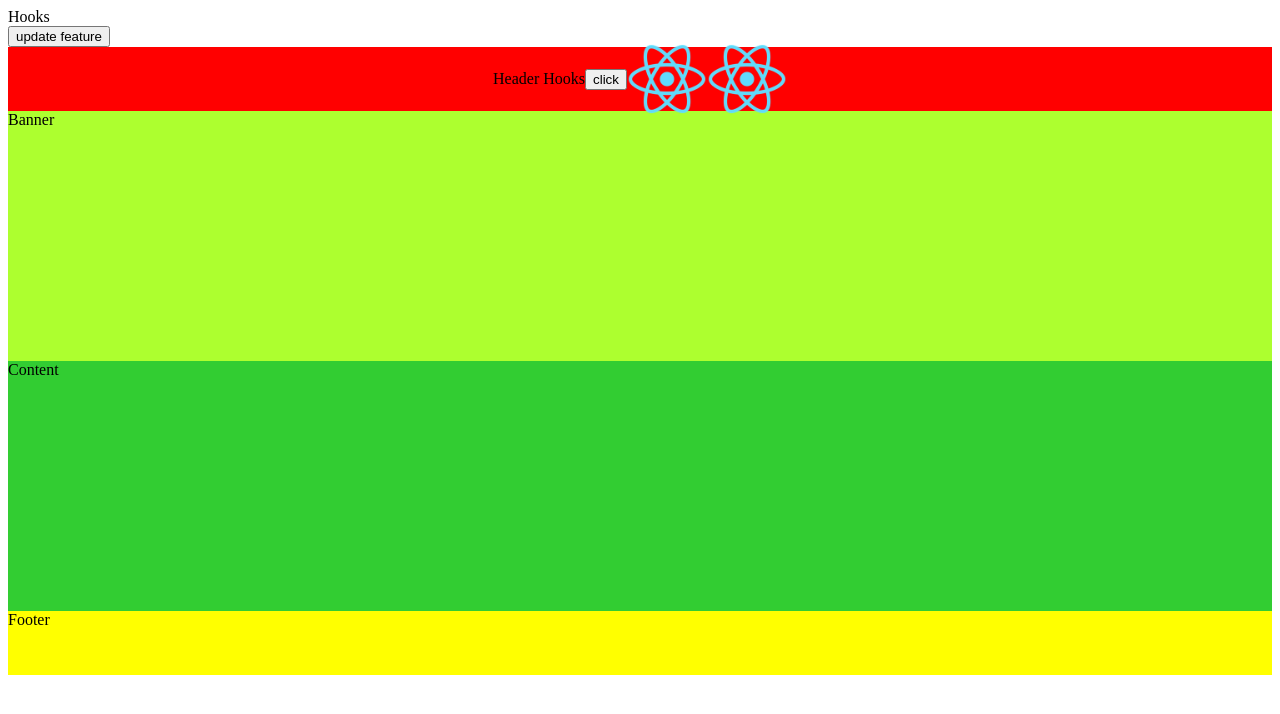
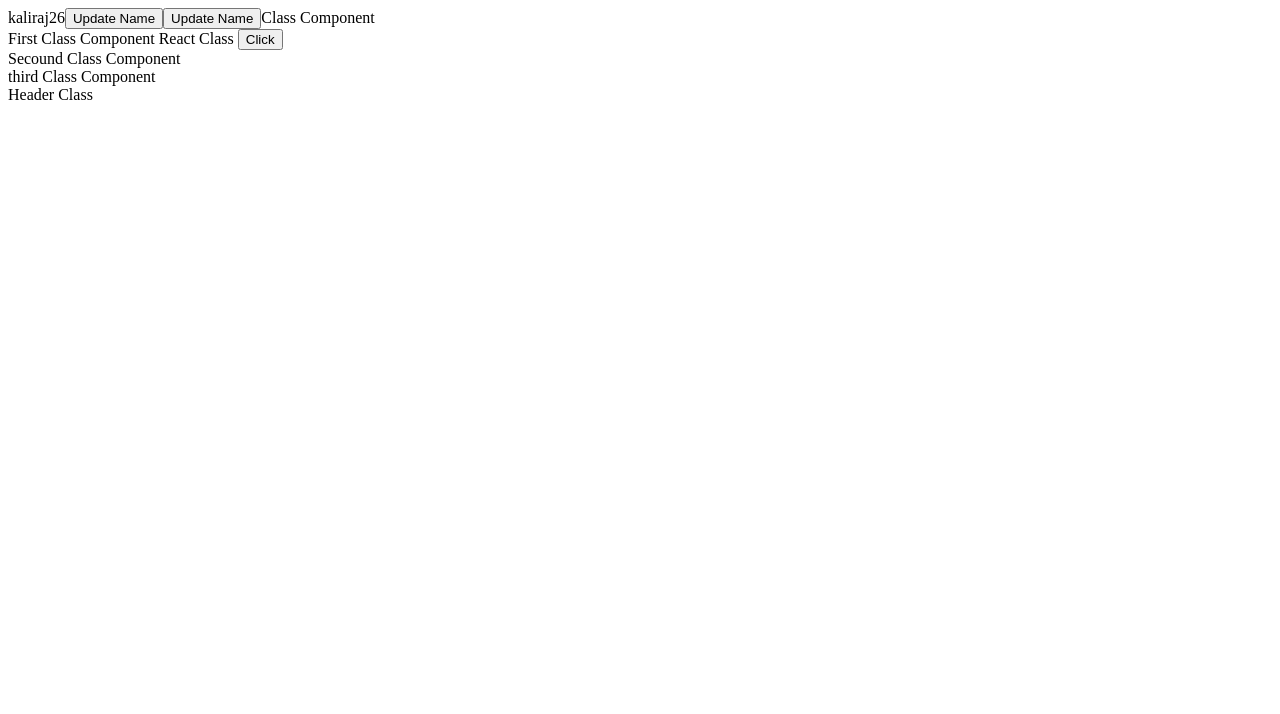
Before and after one commit to kalisubbaiya/react-js, a React (Create React App) app in the folder react-app/my-project/: page / in a window 1280 px wide. Shown: the top 714 px of the page. Built offline with nearby package versions, Linux system fonts and the light colour scheme.

Commit message:
react workout-2

```diff
--- a/react-app/my-project/src/Header/Header.js
+++ b/react-app/my-project/src/Header/Header.js
@@ -1,20 +1,20 @@
 // rafce
 
-import React from 'react';
-import "./Header.css";
-import logo from '../assets/images/logo.png';
+// import React from 'react';
+// import "./Header.css";
+// import logo from '../assets/images/logo.png';
 
-const Header = (props) => {
-  console.log('props',props);
-  return (
-    <div className='head'>Header {props.feature}
-    <button onClick={()=> props.get("data")}>click</button>
-      <img src={logo}/>
-      <img src={require('../assets/images/logo.png')}/>
-      <p id='demo'></p>
-    </div>
+// const Header = (props) => {
+//   console.log('props',props);
+//   return (
+//     <div className='head'>Header {props.feature}
+//     <button onClick={()=> props.get("data")}>click</button>
+//       <img src={logo}/>
+//       <img src={require('../assets/images/logo.png')}/>
+//       <p id='demo'></p>
+//     </div>
 
-  )
-}
+//   )
+// }
 
-export default Header
+// export default Header
--- /dev/null
+++ b/react-app/my-project/src/HeaderClass/Header.js
@@ -0,0 +1,13 @@
+//  rce
+
+import React, { Component } from 'react'
+
+export class Header extends Component {
+  render() {
+    return (
+      <div>Header Class</div>
+    )
+  }
+}
+
+export default Header
--- a/react-app/my-project/src/index.js
+++ b/react-app/my-project/src/index.js
@@ -1,4 +1,4 @@
-import React, {createElement, useState} from 'react';
+import React, {Component, createElement, useState} from 'react';
 import ReactDOM from 'react-dom/client';
 // import './index.css';
 // import App from './App';
@@ -45,37 +45,102 @@ import ReactDOM from 'react-dom/client';
 // import React, {createElement} from 'react';
 // import ReactDOM from 'react-dom/client';
 
-import Header  from './Header/Header';
-import Banner from './Banner/Banner';
-import Content from './Content/Content';
-import Footer from './Footer/Footer';
+//--> class 2
 
-function Main(){
-  const [feature, setFeature] =useState ('Hooks')
-  const [feature1, setFeature1] =useState ('')
-  const data={
-    name:'kaliraj',
+// import Header  from './Header/Header';
+// import Banner from './Banner/Banner';
+// import Content from './Content/Content';
+// import Footer from './Footer/Footer';
+
+// function Main(){
+//   const [feature, setFeature] =useState ('Hooks')
+//   const [feature1, setFeature1] =useState ('')
+//   const data={
+//     name:'kaliraj',
+//   }
+//   const getData = () =>{
+//     console.log("called");
+//   }
+//     return (
+//       <div>
+//         {feature}<br></br>
+//         {feature1}
+//         <button onClick={()=>{
+//           setFeature('updated hooks');
+//           setFeature1('updated js')}
+//         }>update feature</button>
+//         <Header name={data.name} feature={feature} get={getData}/>
+//         <Banner />
+//         <Content />
+//         <Footer />
+//       </div>
+//     )
+// }
+
+// const root = ReactDOM.createRoot(document.getElementById('root'));
+//   root.render(
+//     <Main />
+// );
+
+import Header from './HeaderClass/Header';
+
+class Third extends Component {
+  render () {
+    return <div> third Class Component</div>
   }
-  const getData = () =>{
-    console.log("called");
+}
+
+class Secound extends Component {
+  render () {
+    return <div>Secound Class Component</div>
   }
+}
+
+
+class Frist extends Component {
+  render () {
+    console.log("this",this);
+    return(
+     <div>
+      {" "}
+      First Class Component {this. props.data } {""}
+      <button onClick={()=> this.props.get ("Data")}>Click</button>
+      </div>
+    )
+  }
+}
+
+class Main extends Component {
+  constructor() {
+    super();
+    this.state= {
+      name:"kaliraj",
+      age:26,
+      feature:"state"
+    };
+    console.log(this);
+  }
+  getData() {
+    console.log("data");
+  }
+  updateName() {
+    this.setState({name:"React State"});
+  }
+  render () {
     return (
       <div>
-        {feature}<br></br>
-        {feature1}
-        <button onClick={()=>{
-          setFeature('updated hooks');
-          setFeature1('updated js')}
-        }>update feature</button>
-        <Header name={data.name} feature={feature} get={getData}/>
-        <Banner />
-        <Content />
-        <Footer />
+        {this.state.name}
+        {this.state.age}
+        <button onClick={() => this.updateName()}>Update Name</button>
+        <button onClick={this.updateName.bind(this)}>Update Name</button>
+        Class Component
+        <Frist data="React Class"  get={this.getData}/>
+        <Secound />
+        <Third />
+        <Header />
       </div>
     )
+  }
 }
-
 const root = ReactDOM.createRoot(document.getElementById('root'));
-  root.render(
-    <Main />
-);
+root.render(<Main />);
```
